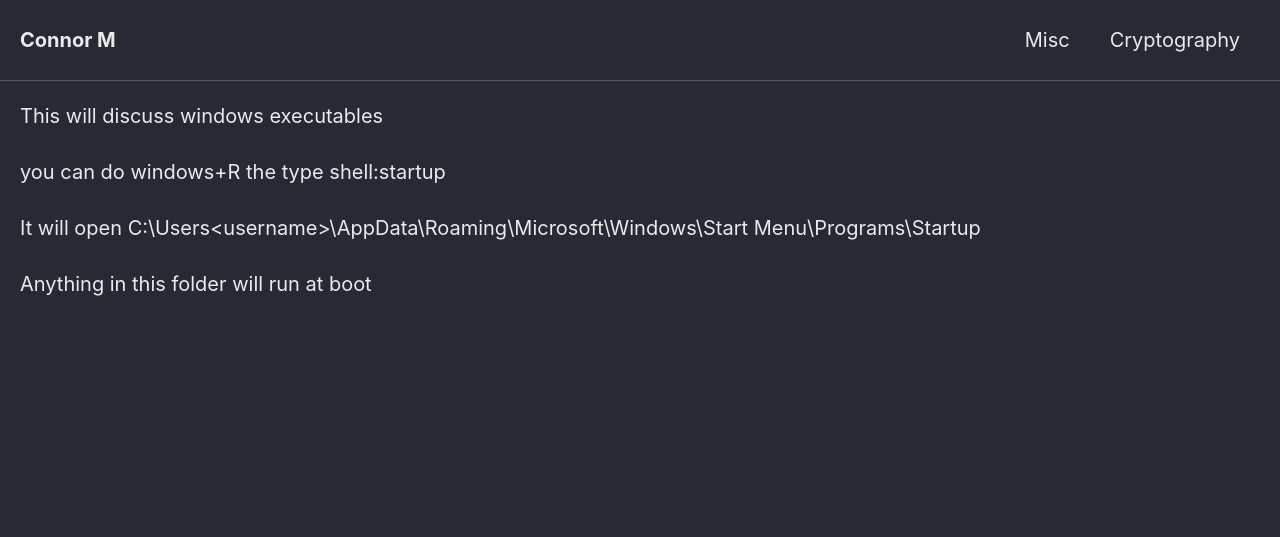
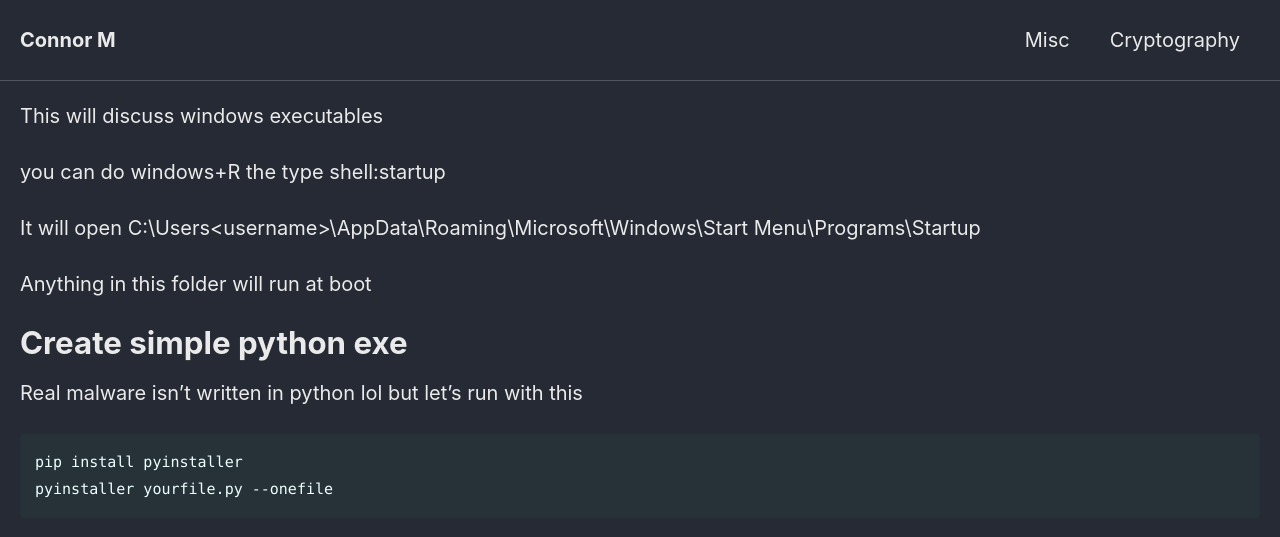
Before and after one commit to Connor-McCartney/Connor-McCartney.github.io, a Jekyll site: the page built from _pages/misc/basic-malware.md, in a window 1280 px wide. Shown: the top 537 px of the page. Built offline with Jekyll 4.4.1, drawn with Linux system fonts in a browser that asks for light colours; cached includes are drawn as plain includes; our own code applies the rules of GitHub Pages for plain Markdown files.

Commit message:
Update basic-malware.md

````diff
--- a/_pages/misc/basic-malware.md
+++ b/_pages/misc/basic-malware.md
@@ -7,3 +7,14 @@ you can do windows+R the type shell:startup
 It will open C:\Users\<username>\AppData\Roaming\Microsoft\Windows\Start Menu\Programs\Startup
 
 Anything in this folder will run at boot
+
+
+
+# Create simple python exe
+
+Real malware isn't written in python lol but let's run with this
+
+```
+pip install pyinstaller
+pyinstaller yourfile.py --onefile
+```
````
